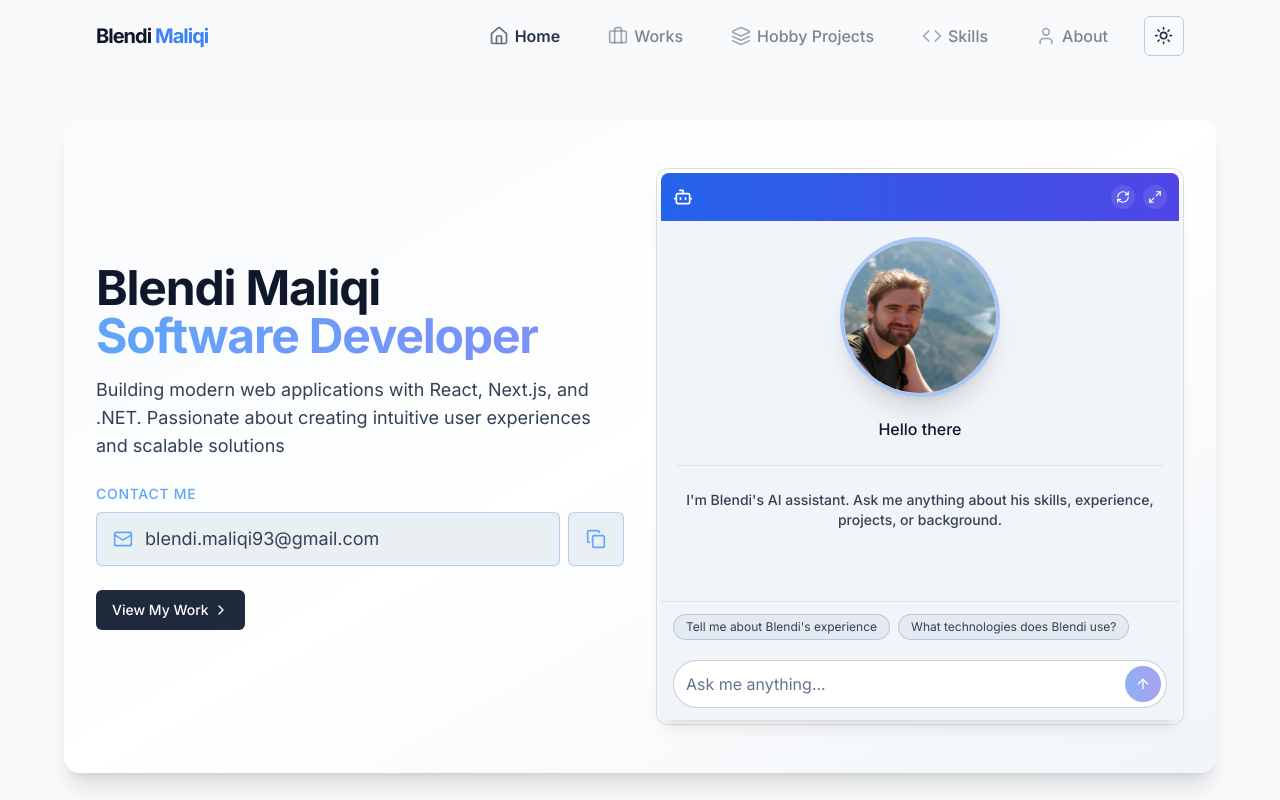
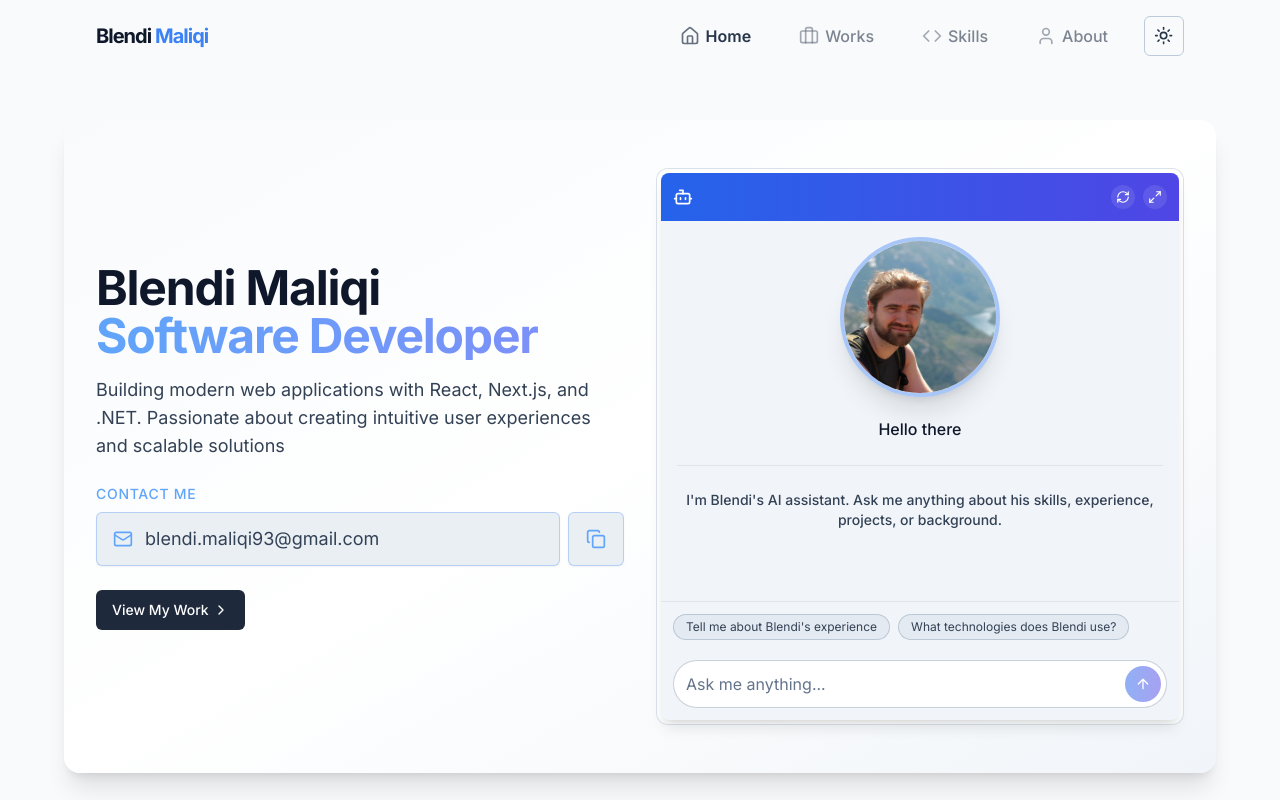
Before and after one commit to blendimaliqi/personal-website-ai, a Next.js app: page / in a window 1280 px wide. Shown: the top 800 px of the page. Built offline with nearby package versions, Linux system fonts and the light colour scheme.

Commit message:
removed hobby projects from navigation menu

```diff
--- a/src/components/NavMenu.tsx
+++ b/src/components/NavMenu.tsx
@@ -14,7 +14,6 @@ import { useEffect } from "react";
 const navItems = [
   { title: "Home", href: "/" },
   { title: "Works", href: "/works" },
-  { title: "Hobby Projects", href: "/hobby-projects" },
   { title: "Skills", href: "/skills" },
   { title: "About", href: "/about" },
 ];
```
